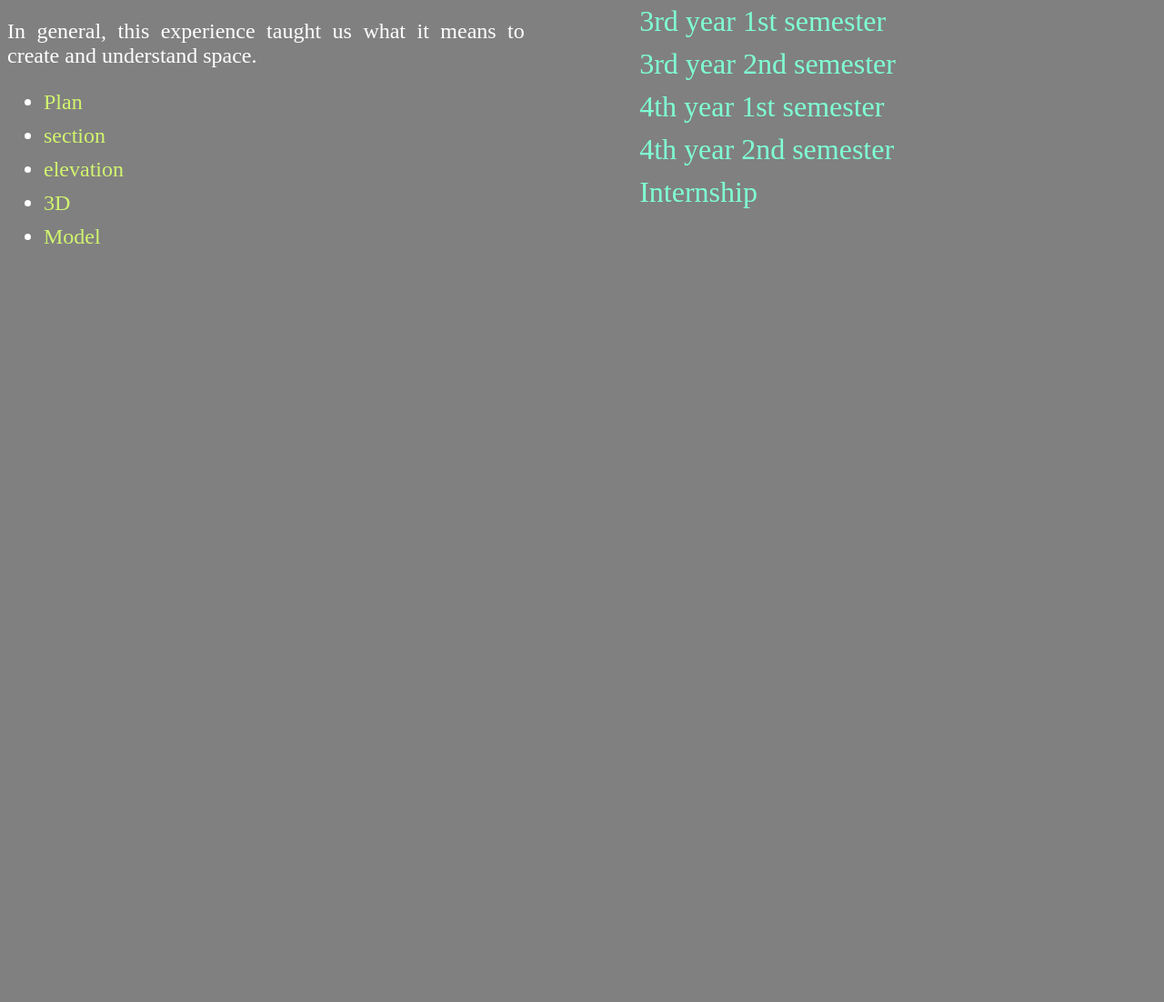
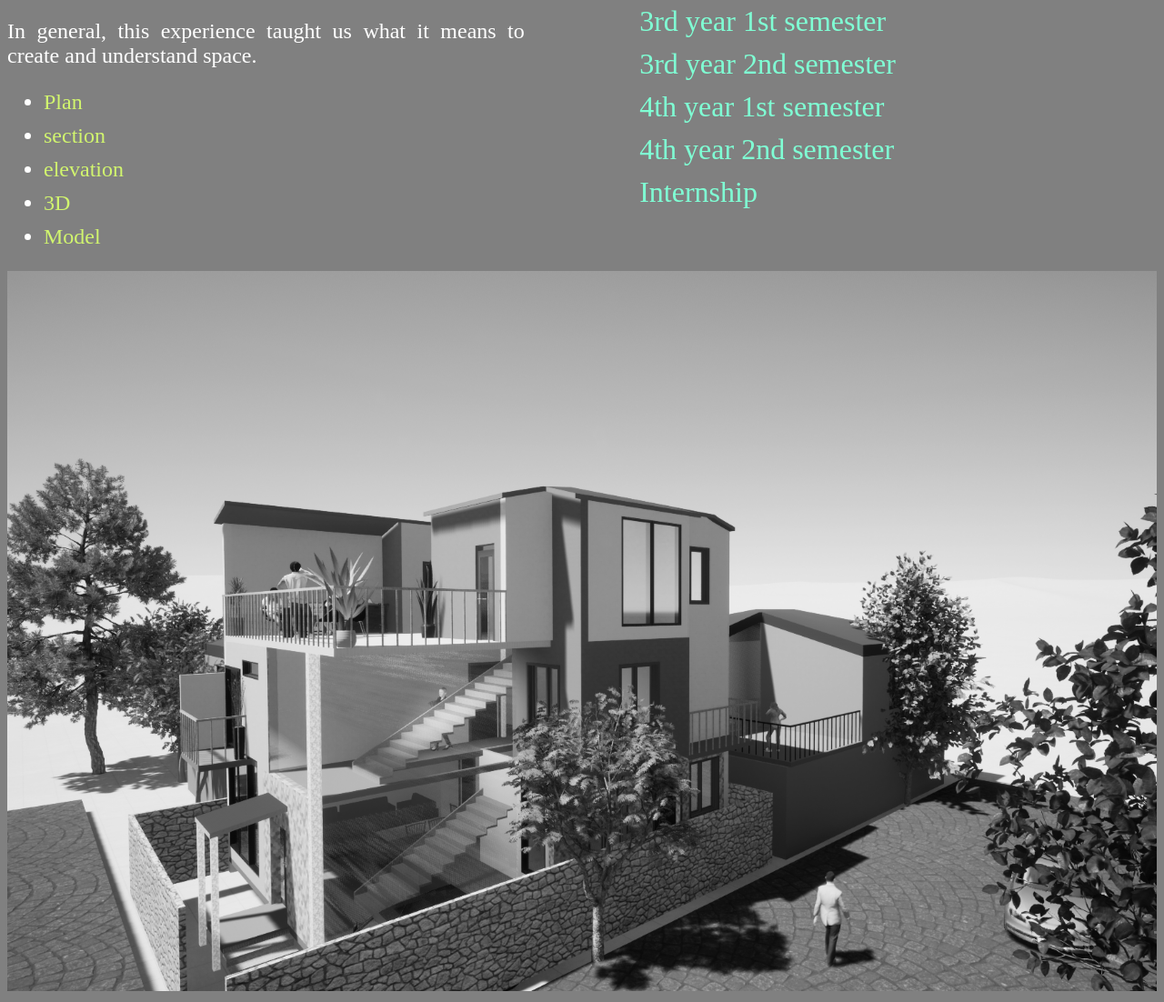
Before and after one commit to misgutena2/myportifolio, a plain HTML site: page 2nd year 1st semester.html in a window 1280 px wide. Shown: the part 642-1744 px from the top of the page at 91% size. Before the commit the page ends 940 px from the top, so only its background shows below. Drawn offline with Linux system fonts and the light colour scheme.

Commit message:
Add files via upload

```diff
--- a/2nd year 1st semester.html
+++ b/2nd year 1st semester.html
@@ -66,12 +66,15 @@
                 text-decoration: none;
                 color: rgb(209, 245, 110);
             }
+            img{
+                width: 100%;
+            }
         </style>
     </head>
     <body>
         <br><br><br><br>
         <div class="top">
-             <a href="home.html" class="link">Home</a>
+             <a href="index.html" class="link">Home</a>
              <a href="portifolio.html" class="link">About</a>
              <a href="content.html" class="link">Content</a>
         </div>
@@ -125,5 +128,8 @@ us what it means to create and understand space.
                     Internship</a></li>
             </ul>
         </div>
+        <div>
+            <img src="cover.png">
+        </div>
     </body>
 </html>
```
